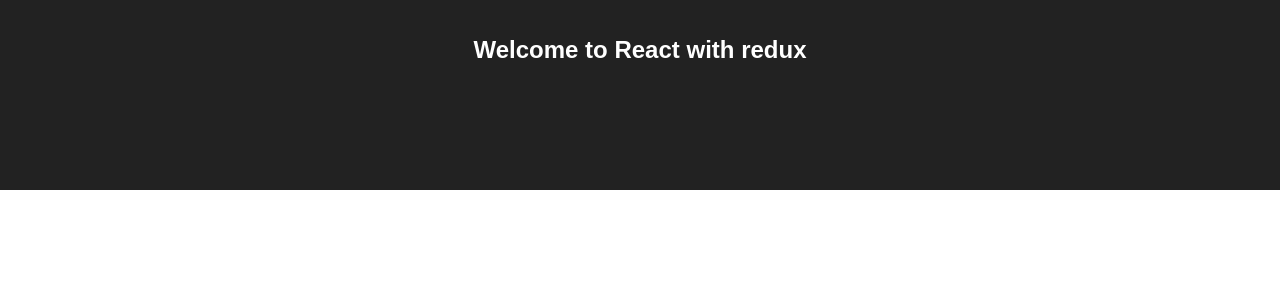
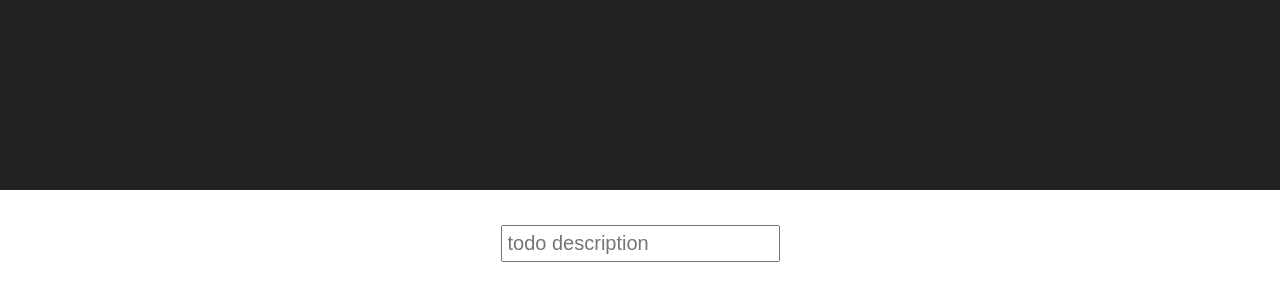
Before and after one commit to itays/react-todos-redux-typescript, a React (Create React App) app: page / in a window 1280 px wide. Shown: the top 300 px of the page. Built offline with nearby package versions, Linux system fonts and the light colour scheme.

Commit message:
continue

```diff
--- a/src/App.css
+++ b/src/App.css
@@ -26,3 +26,54 @@
   from { transform: rotate(0deg); }
   to { transform: rotate(360deg); }
 }
+
+.todo-app {
+  padding-top: 35px;
+  display: inline-block;
+  text-align: left;
+}
+
+input {
+  font-size: 20px;
+  padding: 5px;
+}
+
+ul {
+  list-style: none;
+  padding: 0;
+}
+
+label {
+  cursor: pointer;
+}
+
+.message {
+  background-color: deepskyblue;
+  color: white;
+  border: 1px solid deepskyblue;
+  position: absolute;
+  text-align: center;
+  width: 200px;
+  left: 50%;
+  margin-left: -100px;
+  top: 200px;
+}
+li span.delete-item {
+  visibility: hidden;
+}
+span.delete-item button {
+  background: none;
+  border: none;
+  font-size: 1em;
+  text-decoration: none;
+  color: red;
+  cursor: pointer;
+}
+
+li:hover span.delete-item {
+  visibility: visible;
+}
+
+footer > a {
+  padding: 2px;
+}
--- a/src/App.tsx
+++ b/src/App.tsx
@@ -1,14 +1,17 @@
 import * as React from 'react';
 import './App.css';
+import TodoForm from './containers/TodoForm.container';
 
 class App extends React.Component {
   public render() {
     return (
       <div className="App">
         <header className="App-header">
-          <h1 className="App-title">Welcome to React with redux</h1>
+          {/* <h1 className="App-title">Welcome to React with Redux and Typescript</h1> */}
         </header>
-
+        <div className="todo-app">
+          <TodoForm />
+        </div>
       </div>
     );
   }
--- /dev/null
+++ b/src/components/TodoForm.tsx
@@ -0,0 +1,32 @@
+import * as React from 'react';
+
+// tslint:disable-next-line:interface-name
+interface TodoFormProps {
+  currentTodo: string;
+  updateCurrent: (val: string) => void;
+}
+
+class TodoForm extends React.Component<TodoFormProps> {
+    constructor(props: TodoFormProps) {
+        super(props);
+        this.handleChange = this.handleChange.bind(this);
+    }
+    public handleChange(e: React.FormEvent<HTMLInputElement>) {
+        this.props.updateCurrent(e.currentTarget.value);
+    }
+    public render() {
+    const { currentTodo } = this.props;
+    return (
+      <form>
+        <input
+          type="text"
+          placeholder="todo description"
+          onChange={this.handleChange}
+          value={currentTodo}
+        />
+      </form>
+    );
+  }
+}
+
+export default TodoForm;
--- /dev/null
+++ b/src/containers/TodoForm.container.tsx
@@ -0,0 +1,10 @@
+import { connect } from 'react-redux';
+import TodoForm from '../components/TodoForm';
+import { AppState } from '../store';
+import { updateCurrent } from '../store/Todo/actions';
+
+const mapStateToProps = (state: AppState) => ({
+    currentTodo: state.todo.currentTodo
+});
+
+export default connect(mapStateToProps, {updateCurrent})(TodoForm);
```
